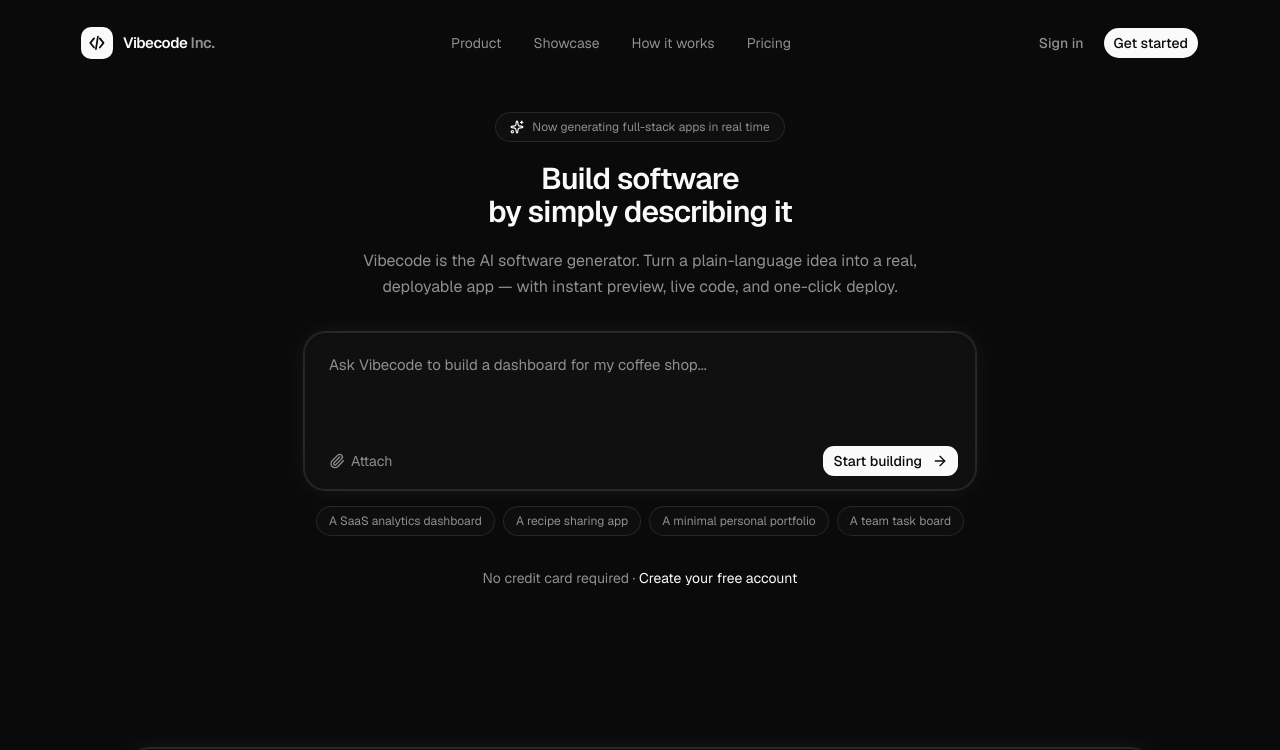
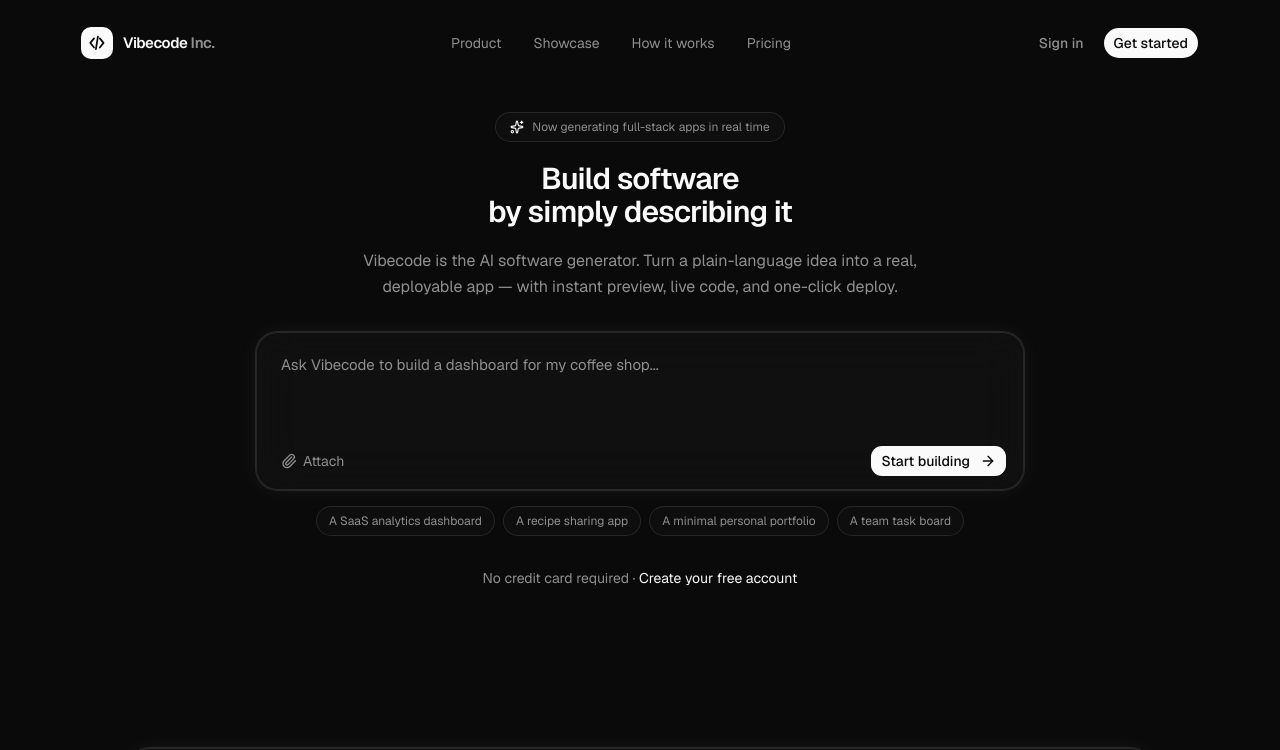
Before and after one commit to kakahanif10-dot/vibecode-69-9t, a Next.js app: page / in a window 1280 px wide. Shown: the top 750 px of the page. Built offline with nearby package versions, Linux system fonts and the light colour scheme.

Commit message:
feat: update hero component width classes for better responsiveness

```diff
--- a/components/landing/hero.tsx
+++ b/components/landing/hero.tsx
@@ -62,7 +62,7 @@ export function Hero() {
           initial={{ opacity: 0, y: 24, scale: 0.98 }}
           animate={{ opacity: 1, y: 0, scale: 1 }}
           transition={{ duration: 0.6, delay: 0.2 }}
-          className="mt-8 w-full max-w-2xl"
+          className="mt-8 w-full max-w-3xl lg:max-w-[40rem] xl:max-w-[48rem]"
         >
           <div className="rounded-2xl border border-border bg-card/70 p-2 backdrop-blur-xl glow-border">
             <textarea
```
